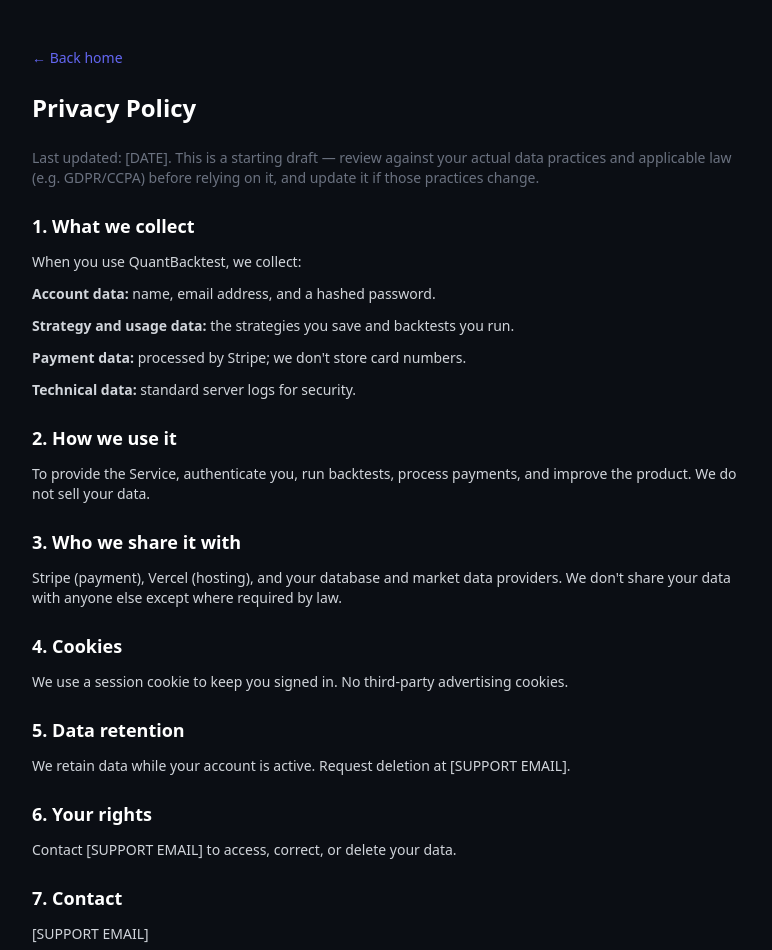
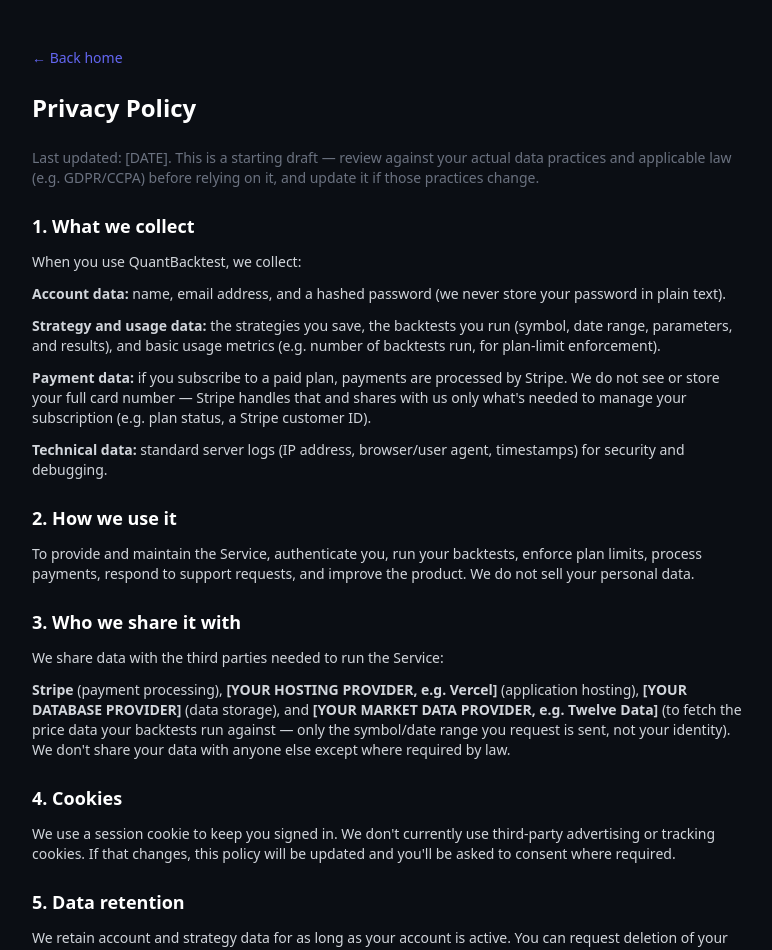
Before and after one commit to dkasy21/quantbacktest, a Next.js app: page /privacy in a window 1280 px wide. Shown: the top 950 px of the page, without its empty margins (248-1020 px from the left). Built offline with nearby package versions, Linux system fonts and the light colour scheme.

Commit message:
fix: restore full privacy policy page content

```diff
--- a/app/privacy/page.tsx
+++ b/app/privacy/page.tsx
@@ -16,34 +16,97 @@
       <section className="space-y-3">
         <h2 className="text-lg font-semibold text-white">1. What we collect</h2>
         <p>When you use QuantBacktest, we collect:</p>
-        <p><strong>Account data:</strong> name, email address, and a hashed password.</p>
-        <p><strong>Strategy and usage data:</strong> the strategies you save and backtests you run.</p>
-        <p><strong>Payment data:</strong> processed by Stripe; we don't store card numbers.</p>
-        <p><strong>Technical data:</strong> standard server logs for security.</p>
+        <p>
+          <strong>Account data:</strong> name, email address, and a hashed password (we never
+          store your password in plain text).
+        </p>
+        <p>
+          <strong>Strategy and usage data:</strong> the strategies you save, the backtests you
+          run (symbol, date range, parameters, and results), and basic usage metrics (e.g. number
+          of backtests run, for plan-limit enforcement).
+        </p>
+        <p>
+          <strong>Payment data:</strong> if you subscribe to a paid plan, payments are processed
+          by Stripe. We do not see or store your full card number — Stripe handles that and
+          shares with us only what's needed to manage your subscription (e.g. plan status,
+          a Stripe customer ID).
+        </p>
+        <p>
+          <strong>Technical data:</strong> standard server logs (IP address, browser/user agent,
+          timestamps) for security and debugging.
+        </p>
       </section>
+
       <section className="space-y-3">
         <h2 className="text-lg font-semibold text-white">2. How we use it</h2>
-        <p>To provide the Service, authenticate you, run backtests, process payments, and improve the product. We do not sell your data.</p>
+        <p>
+          To provide and maintain the Service, authenticate you, run your backtests, enforce plan
+          limits, process payments, respond to support requests, and improve the product. We do
+          not sell your personal data.
+        </p>
       </section>
+
       <section className="space-y-3">
         <h2 className="text-lg font-semibold text-white">3. Who we share it with</h2>
-        <p>Stripe (payment), Vercel (hosting), and your database and market data providers. We don't share your data with anyone else except where required by law.</p>
+        <p>We share data with the third parties needed to run the Service:</p>
+        <p>
+          <strong>Stripe</strong> (payment processing), <strong>[YOUR HOSTING PROVIDER, e.g. Vercel]</strong>{' '}
+          (application hosting), <strong>[YOUR DATABASE PROVIDER]</strong> (data storage), and{' '}
+          <strong>[YOUR MARKET DATA PROVIDER, e.g. Twelve Data]</strong> (to fetch the price data
+          your backtests run against — only the symbol/date range you request is sent, not your
+          identity). We don't share your data with anyone else except where required by law.
+        </p>
       </section>
+
       <section className="space-y-3">
         <h2 className="text-lg font-semibold text-white">4. Cookies</h2>
-        <p>We use a session cookie to keep you signed in. No third-party advertising cookies.</p>
+        <p>
+          We use a session cookie to keep you signed in. We don't currently use third-party
+          advertising or tracking cookies. If that changes, this policy will be updated and you'll
+          be asked to consent where required.
+        </p>
       </section>
+
       <section className="space-y-3">
         <h2 className="text-lg font-semibold text-white">5. Data retention</h2>
-        <p>We retain data while your account is active. Request deletion at [SUPPORT EMAIL].</p>
+        <p>
+          We retain account and strategy data for as long as your account is active. You can
+          request deletion of your account and associated data at any time by contacting
+          [SUPPORT EMAIL]; we'll delete it within a reasonable time, except where we're required
+          to retain billing records by law.
+        </p>
       </section>
+
       <section className="space-y-3">
         <h2 className="text-lg font-semibold text-white">6. Your rights</h2>
-        <p>Contact [SUPPORT EMAIL] to access, correct, or delete your data.</p>
+        <p>
+          Depending on where you live, you may have the right to access, correct, export, or
+          delete your personal data, and to object to certain processing. Contact [SUPPORT EMAIL]
+          to exercise these rights.
+        </p>
       </section>
+
       <section className="space-y-3">
-        <h2 className="text-lg font-semibold text-white">7. Contact</h2>
-        <p>[SUPPORT EMAIL]</p>
+        <h2 className="text-lg font-semibold text-white">7. Security</h2>
+        <p>
+          We use industry-standard measures (password hashing, encrypted connections) to protect
+          your data, but no system is 100% secure and we can't guarantee absolute security.
+        </p>
+      </section>
+
+      <section className="space-y-3">
+        <h2 className="text-lg font-semibold text-white">8. Children</h2>
+        <p>The Service is not directed to anyone under 18, and we do not knowingly collect data from children.</p>
+      </section>
+
+      <section className="space-y-3">
+        <h2 className="text-lg font-semibold text-white">9. Changes to this policy</h2>
+        <p>We may update this policy from time to time; material changes will be announced via the Service or by email.</p>
+      </section>
+
+      <section className="space-y-3">
+        <h2 className="text-lg font-semibold text-white">10. Contact</h2>
+        <p>Questions about this policy: [SUPPORT EMAIL]</p>
       </section>
     </main>
   );
```
